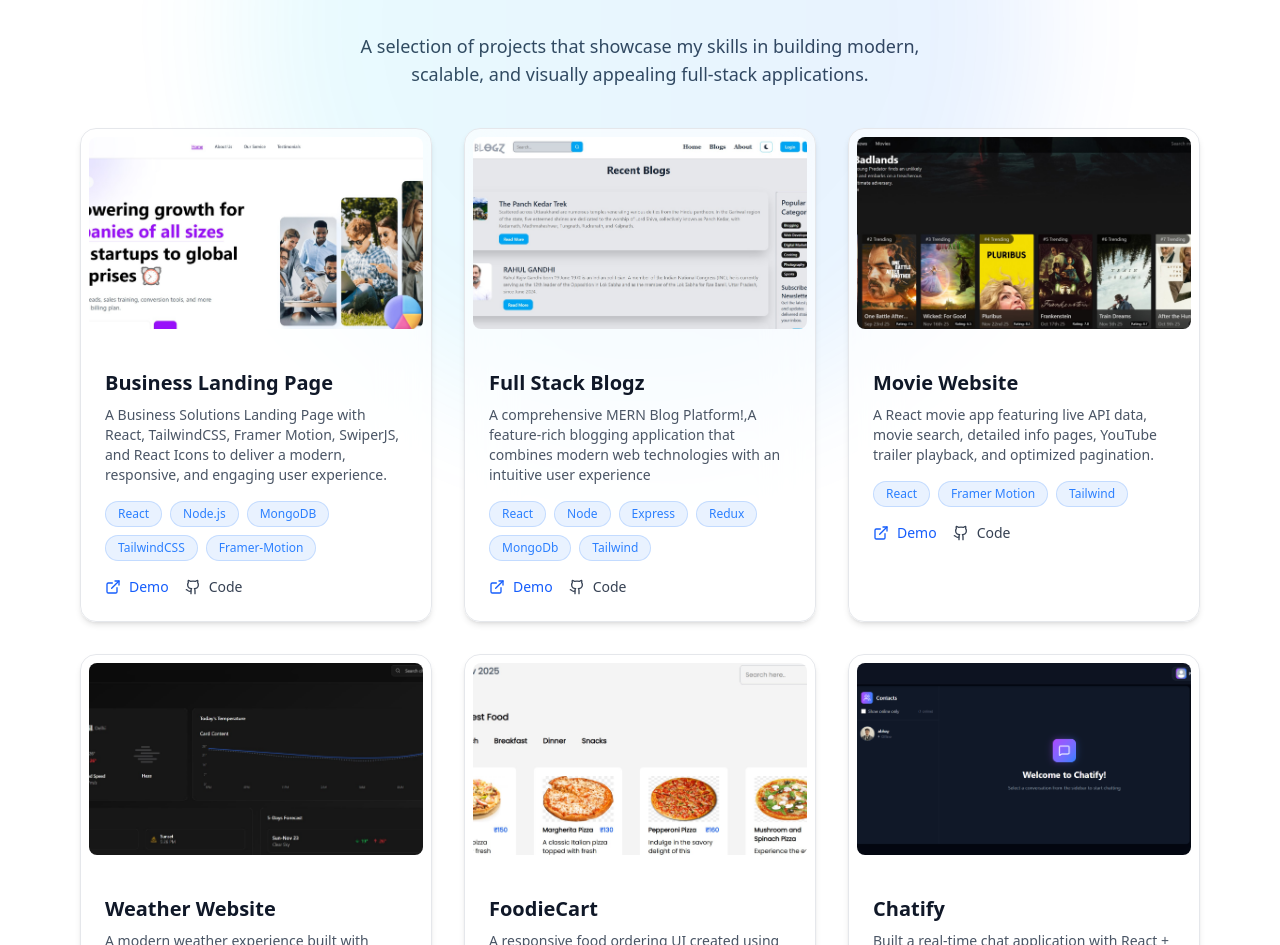
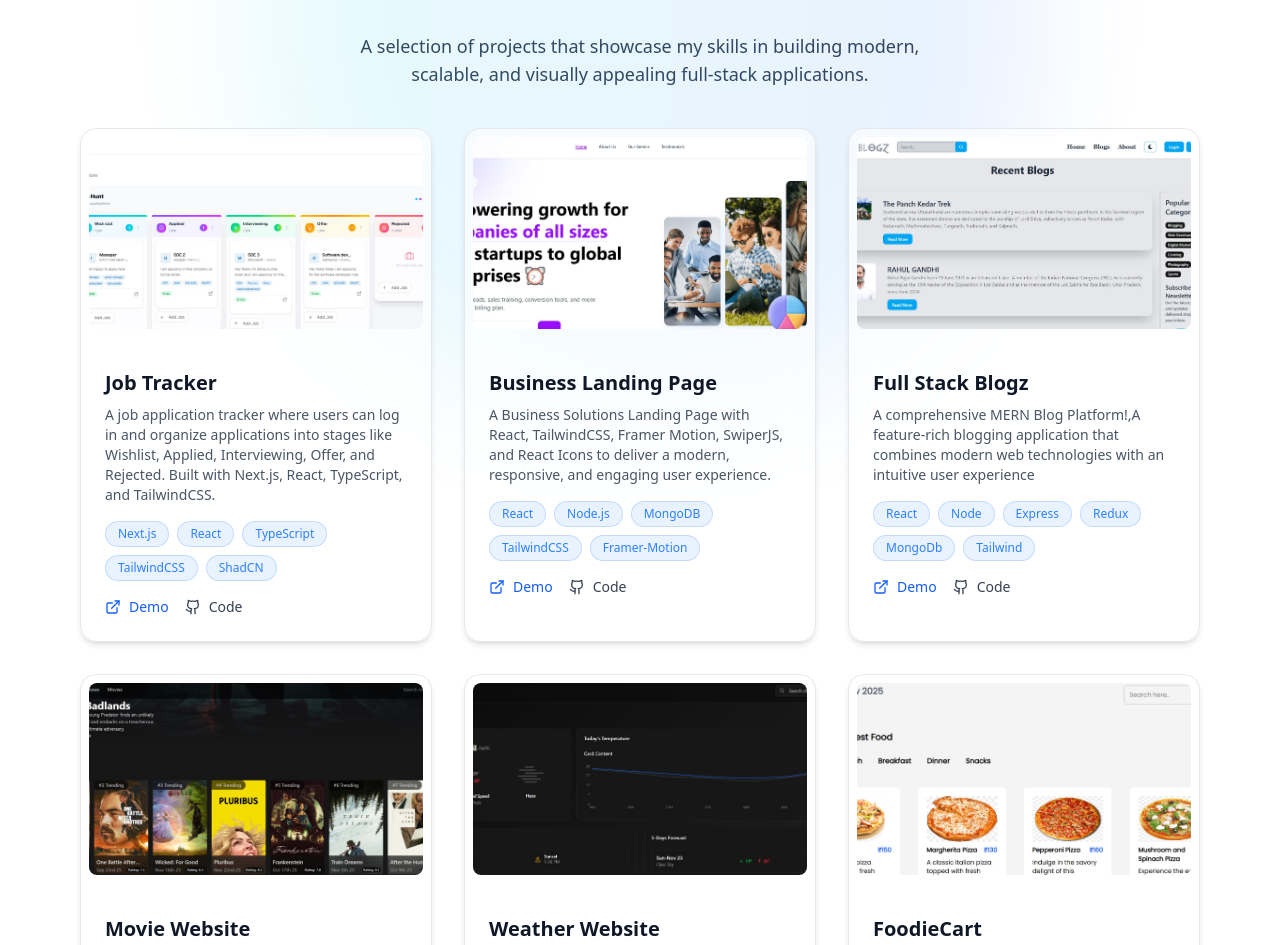
Before and after one commit to abhaydotcom/Portfolio, a React (Vite) app: page / in a window 1280 px wide. Shown: the part 1303-2248 px from the top of the page. Built offline with nearby package versions, Linux system fonts and the light colour scheme.

Commit message:
Adding new job tracker project

```diff
--- a/src/pages/Projects.jsx
+++ b/src/pages/Projects.jsx
@@ -6,9 +6,18 @@ import foodiecart from '../../public/foodiecart.jpg'
 import Movieflix from '../../public/Movieflix.jpg'
 import WeatherWeb from '../../public/WeatherWeb.jpg'
 import chatify from '../../public/image.png'
-
+import DashboardPage from "../../public/DashboardPage.jpg"
 
 const project=[
+
+  { title: "Job Tracker",
+    description:
+      " A job application tracker where users can log in and organize applications into stages like Wishlist, Applied, Interviewing, Offer, and Rejected. Built with Next.js, React, TypeScript, and TailwindCSS.",
+    tech: ["Next.js", "React", "TypeScript", "TailwindCSS","ShadCN"],
+    image:DashboardPage,
+    demo: "https://jobtrackerweb.vercel.app/",
+    github: "https://github.com/abhaydotcom/Job-Tracker",
+  },
   { title: "Business Landing Page",
     description:
       " A Business Solutions Landing Page with React, TailwindCSS, Framer Motion, SwiperJS, and React Icons to deliver a modern, responsive, and engaging user experience.",
```
Also changed, not shown: public/DashboardPage.jpg (added).
